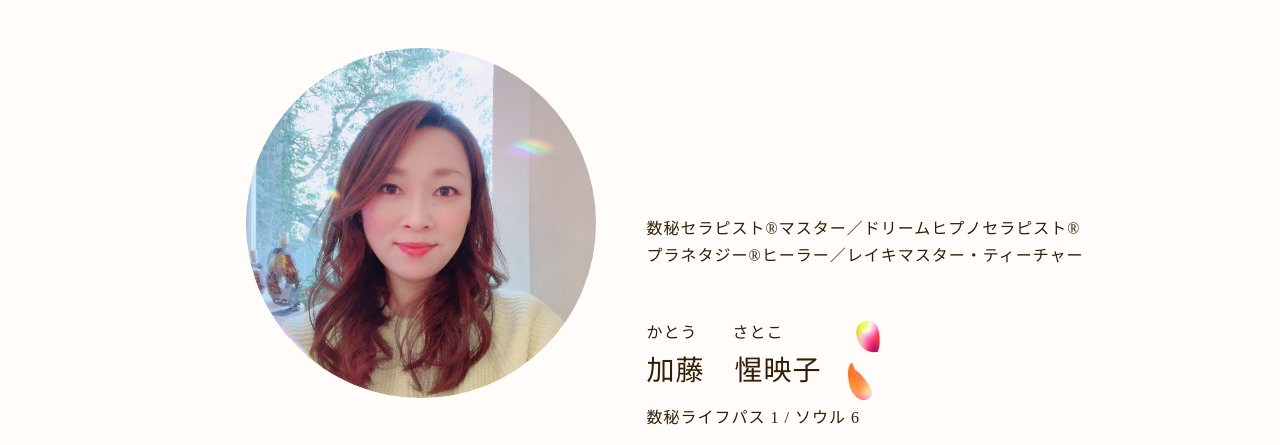
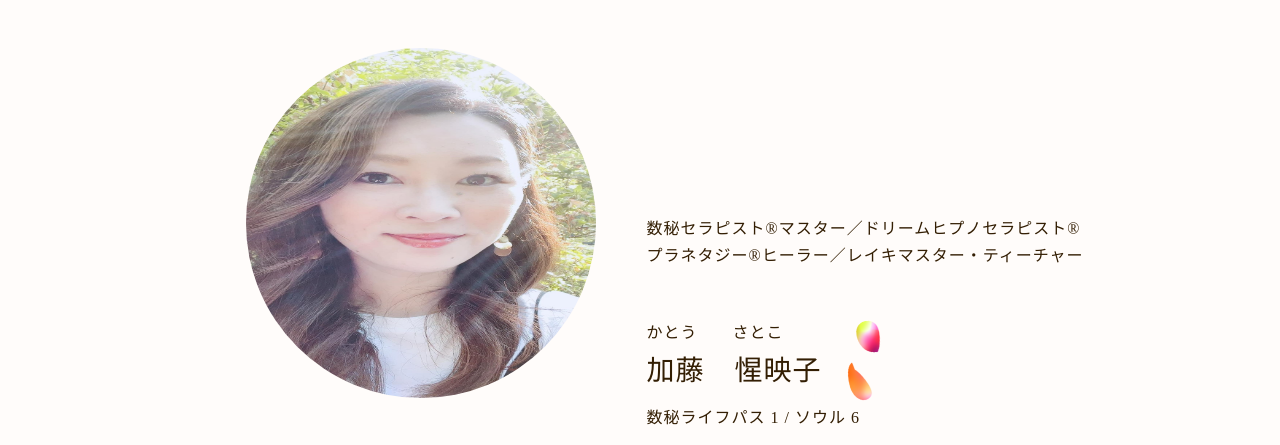
Before and after one commit to yriem/jelliclestars, a plain HTML site: page profile.html in a window 1280 px wide. Shown: the part 352-797 px from the top of the page. Drawn offline with Linux system fonts and the light colour scheme.

Commit message:
change profile-pic

```diff
--- a/profile.html
+++ b/profile.html
@@ -42,7 +42,7 @@
         </div>
     </header>
     <div class="profile">
-        <img class="prof_pic" src="./img/prof_pic.jpg" alt="加藤惺映子 加藤さとこ">
+        <img class="prof_pic" src="./img/profile-pic.jpg" alt="加藤惺映子 加藤さとこ">
         <div class="prof-p">
             <p>
                 数秘セラピスト®マスター／ドリームヒプノセラピスト®<br>
```
